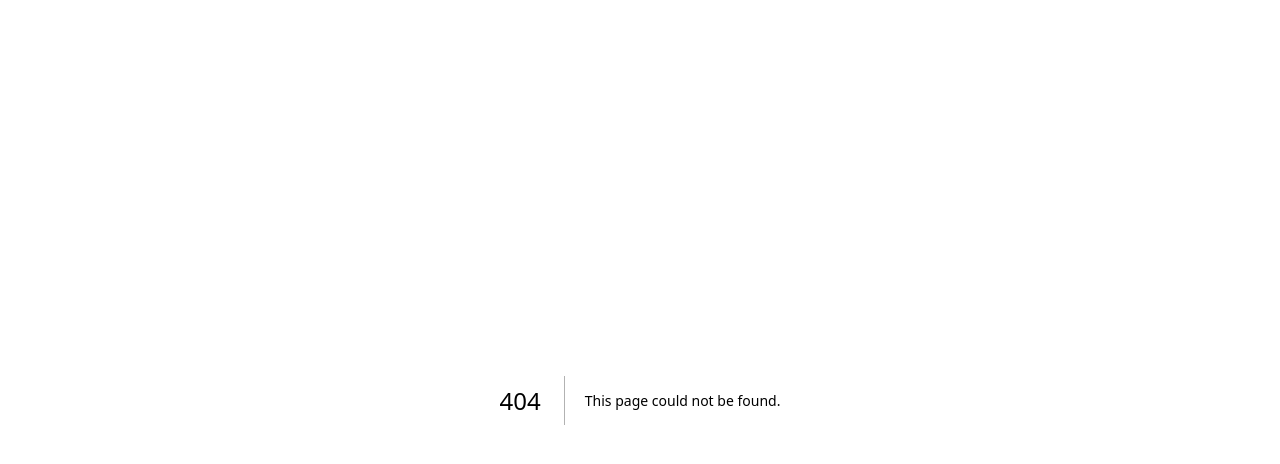
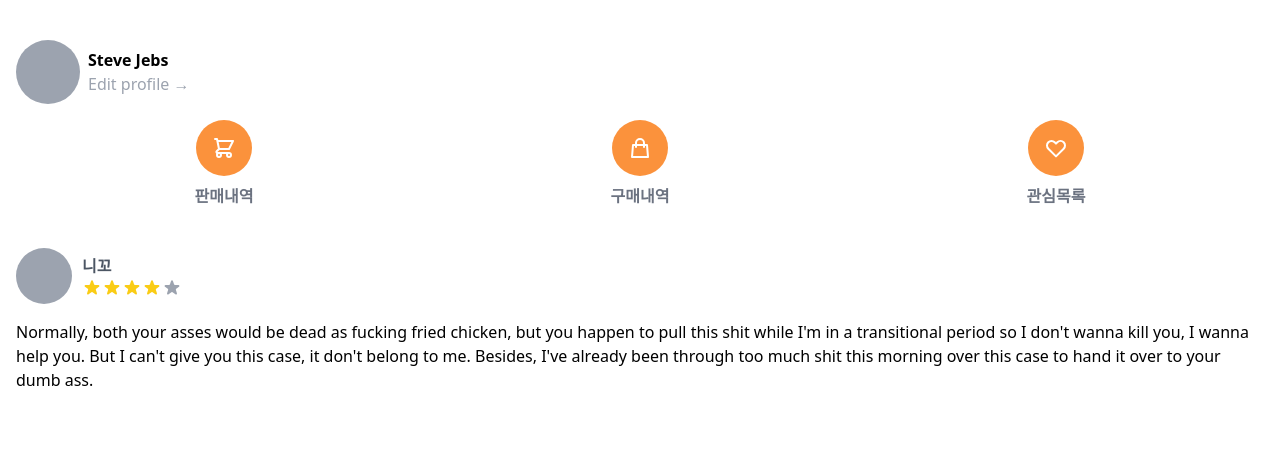
Before and after one commit to Yoonho5034/carrot-project, a Next.js app: page /profile in a window 1280 px wide. Before the commit this address had no page. Shown: the top 464 px of the page. Built offline with nearby package versions, Linux system fonts and the light colour scheme.

Commit message:
add profile

```diff
--- /dev/null
+++ b/pages/profile.js
@@ -0,0 +1,141 @@
+import React from "react";
+
+const profile = () => {
+  return (
+    <div className="py-10 px-4">
+      <div className="flex items-center space-x-2">
+        <div className=" w-16 h-16 bg-gray-400 rounded-full" />
+        <div className="flex flex-col">
+          <span className="font-bold">Steve Jebs</span>
+          <span className="text-gray-400">Edit profile &rarr;</span>
+        </div>
+      </div>
+      <div className="flex justify-around mt-4">
+        <div className="flex flex-col items-center">
+          <div className="bg-orange-400 w-14 h-14 rounded-full flex items-center justify-center text-white">
+            <svg
+              className="w-6 h-6"
+              fill="none"
+              stroke="currentColor"
+              viewBox="0 0 24 24"
+              xmlns="http://www.w3.org/2000/svg"
+            >
+              <path
+                strokeLinecap="round"
+                strokeLinejoin="round"
+                strokeWidth="2"
+                d="M3 3h2l.4 2M7 13h10l4-8H5.4M7 13L5.4 5M7 13l-2.293 2.293c-.63.63-.184 1.707.707 1.707H17m0 0a2 2 0 100 4 2 2 0 000-4zm-8 2a2 2 0 11-4 0 2 2 0 014 0z"
+              />
+            </svg>
+          </div>
+          <span className="mt-2 font-bold text-gray-500">판매내역</span>
+        </div>
+        <div className="flex flex-col items-center">
+          <div className="bg-orange-400 w-14 h-14 rounded-full flex items-center justify-center text-white">
+            <svg
+              className="w-6 h-6"
+              fill="none"
+              stroke="currentColor"
+              viewBox="0 0 24 24"
+              xmlns="http://www.w3.org/2000/svg"
+            >
+              <path
+                strokeLinecap="round"
+                strokeLinejoin="round"
+                strokeWidth="2"
+                d="M16 11V7a4 4 0 00-8 0v4M5 9h14l1 12H4L5 9z"
+              />
+            </svg>
+          </div>
+          <span className="mt-2 font-bold text-gray-500">구매내역</span>
+        </div>
+        <div className="flex flex-col items-center">
+          <div className="bg-orange-400 w-14 h-14 rounded-full flex items-center justify-center text-white">
+            <svg
+              className="w-6 h-6"
+              fill="none"
+              stroke="currentColor"
+              viewBox="0 0 24 24"
+              xmlns="http://www.w3.org/2000/svg"
+            >
+              <path
+                strokeLinecap="round"
+                strokeLinejoin="round"
+                strokeWidth="2"
+                d="M4.318 6.318a4.5 4.5 0 000 6.364L12 20.364l7.682-7.682a4.5 4.5 0 00-6.364-6.364L12 7.636l-1.318-1.318a4.5 4.5 0 00-6.364 0z"
+              ></path>
+            </svg>
+          </div>
+          <span className="mt-2 font-bold text-gray-500">관심목록</span>
+        </div>
+      </div>
+      <div className="mt-[40px]">
+        <div className="flex items-center gap-[10px]">
+          <div className="w-14 h-14 bg-gray-400 rounded-full" />
+          <div className="flex flex-col">
+            <h4 className="font-bold text-gray-600">니꼬</h4>
+            <div className="flex">
+              <svg
+                className="text-yellow-400 h-5 w-5"
+                xmlns="http://www.w3.org/2000/svg"
+                viewBox="0 0 20 20"
+                fill="currentColor"
+                aria-hidden="true"
+              >
+                <path d="M9.049 2.927c.3-.921 1.603-.921 1.902 0l1.07 3.292a1 1 0 00.95.69h3.462c.969 0 1.371 1.24.588 1.81l-2.8 2.034a1 1 0 00-.364 1.118l1.07 3.292c.3.921-.755 1.688-1.54 1.118l-2.8-2.034a1 1 0 00-1.175 0l-2.8 2.034c-.784.57-1.838-.197-1.539-1.118l1.07-3.292a1 1 0 00-.364-1.118L2.98 8.72c-.783-.57-.38-1.81.588-1.81h3.461a1 1 0 00.951-.69l1.07-3.292z" />
+              </svg>
+              <svg
+                className="text-yellow-400 h-5 w-5"
+                xmlns="http://www.w3.org/2000/svg"
+                viewBox="0 0 20 20"
+                fill="currentColor"
+                aria-hidden="true"
+              >
+                <path d="M9.049 2.927c.3-.921 1.603-.921 1.902 0l1.07 3.292a1 1 0 00.95.69h3.462c.969 0 1.371 1.24.588 1.81l-2.8 2.034a1 1 0 00-.364 1.118l1.07 3.292c.3.921-.755 1.688-1.54 1.118l-2.8-2.034a1 1 0 00-1.175 0l-2.8 2.034c-.784.57-1.838-.197-1.539-1.118l1.07-3.292a1 1 0 00-.364-1.118L2.98 8.72c-.783-.57-.38-1.81.588-1.81h3.461a1 1 0 00.951-.69l1.07-3.292z" />
+              </svg>
+              <svg
+                className="text-yellow-400 h-5 w-5"
+                xmlns="http://www.w3.org/2000/svg"
+                viewBox="0 0 20 20"
+                fill="currentColor"
+                aria-hidden="true"
+              >
+                <path d="M9.049 2.927c.3-.921 1.603-.921 1.902 0l1.07 3.292a1 1 0 00.95.69h3.462c.969 0 1.371 1.24.588 1.81l-2.8 2.034a1 1 0 00-.364 1.118l1.07 3.292c.3.921-.755 1.688-1.54 1.118l-2.8-2.034a1 1 0 00-1.175 0l-2.8 2.034c-.784.57-1.838-.197-1.539-1.118l1.07-3.292a1 1 0 00-.364-1.118L2.98 8.72c-.783-.57-.38-1.81.588-1.81h3.461a1 1 0 00.951-.69l1.07-3.292z" />
+              </svg>
+              <svg
+                className="text-yellow-400 h-5 w-5"
+                xmlns="http://www.w3.org/2000/svg"
+                viewBox="0 0 20 20"
+                fill="currentColor"
+                aria-hidden="true"
+              >
+                <path d="M9.049 2.927c.3-.921 1.603-.921 1.902 0l1.07 3.292a1 1 0 00.95.69h3.462c.969 0 1.371 1.24.588 1.81l-2.8 2.034a1 1 0 00-.364 1.118l1.07 3.292c.3.921-.755 1.688-1.54 1.118l-2.8-2.034a1 1 0 00-1.175 0l-2.8 2.034c-.784.57-1.838-.197-1.539-1.118l1.07-3.292a1 1 0 00-.364-1.118L2.98 8.72c-.783-.57-.38-1.81.588-1.81h3.461a1 1 0 00.951-.69l1.07-3.292z" />
+              </svg>
+              <svg
+                className="text-gray-400 h-5 w-5"
+                xmlns="http://www.w3.org/2000/svg"
+                viewBox="0 0 20 20"
+                fill="currentColor"
+                aria-hidden="true"
+              >
+                <path d="M9.049 2.927c.3-.921 1.603-.921 1.902 0l1.07 3.292a1 1 0 00.95.69h3.462c.969 0 1.371 1.24.588 1.81l-2.8 2.034a1 1 0 00-.364 1.118l1.07 3.292c.3.921-.755 1.688-1.54 1.118l-2.8-2.034a1 1 0 00-1.175 0l-2.8 2.034c-.784.57-1.838-.197-1.539-1.118l1.07-3.292a1 1 0 00-.364-1.118L2.98 8.72c-.783-.57-.38-1.81.588-1.81h3.461a1 1 0 00.951-.69l1.07-3.292z" />
+              </svg>
+            </div>
+          </div>
+        </div>
+        <div className="mt-4">
+          <p>
+            Normally, both your asses would be dead as fucking fried chicken,
+            but you happen to pull this shit while I&apos;m in a transitional
+            period so I don&apos;t wanna kill you, I wanna help you. But I
+            can&apos;t give you this case, it don&apos;t belong to me. Besides,
+            I&apos;ve already been through too much shit this morning over this
+            case to hand it over to your dumb ass.
+          </p>
+        </div>
+      </div>
+    </div>
+  );
+};
+
+export default profile;
```
